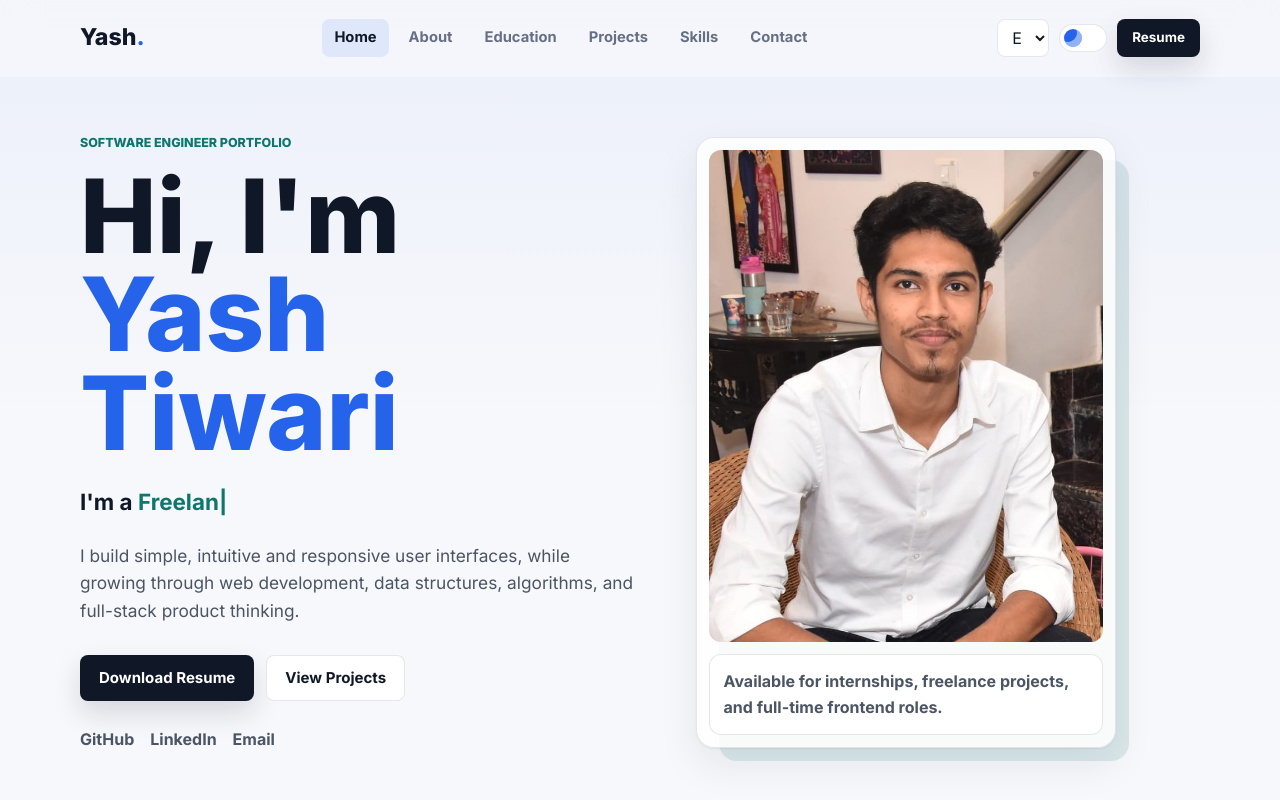
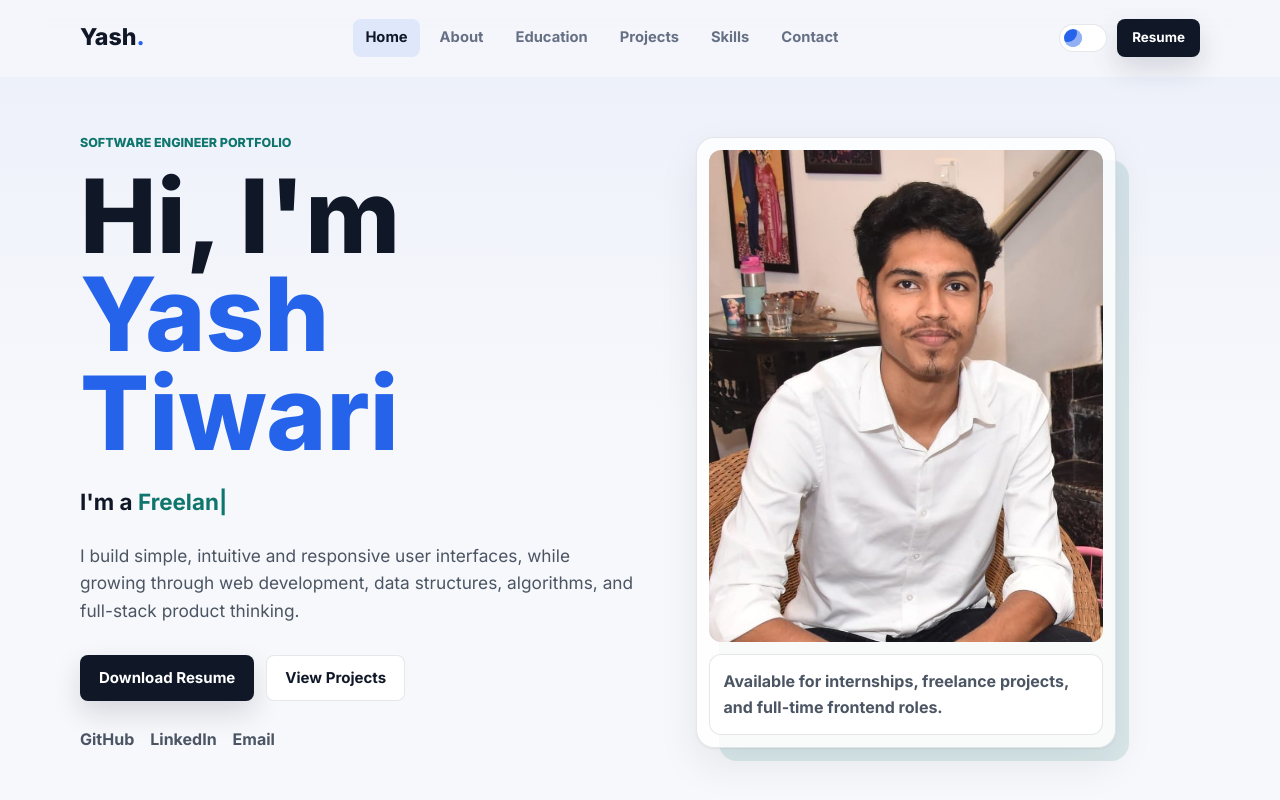
Before and after one commit to yashktiwari18/Yash-Port, a plain HTML site: page Yash-Port-main/index.html in a window 1280 px wide. Shown: the top 800 px of the page. Drawn offline with nearby package versions, Linux system fonts and the light colour scheme.

Commit message:
Update portfolio

```diff
--- a/Yash-Port-main/index.html
+++ b/Yash-Port-main/index.html
@@ -32,10 +32,7 @@
       </nav>
 
       <div class="navbar-actions">
-        <select name="language" id="lang" aria-label="Language">
-          <option value="en">En</option>
-          <option value="hn">Hn</option>
-        </select>
+
 
         <button class="theme-btn" type="button" aria-label="Change theme" title="Change theme" data-theme-btn>
           <span class="theme-btn-track" aria-hidden="true">
```
